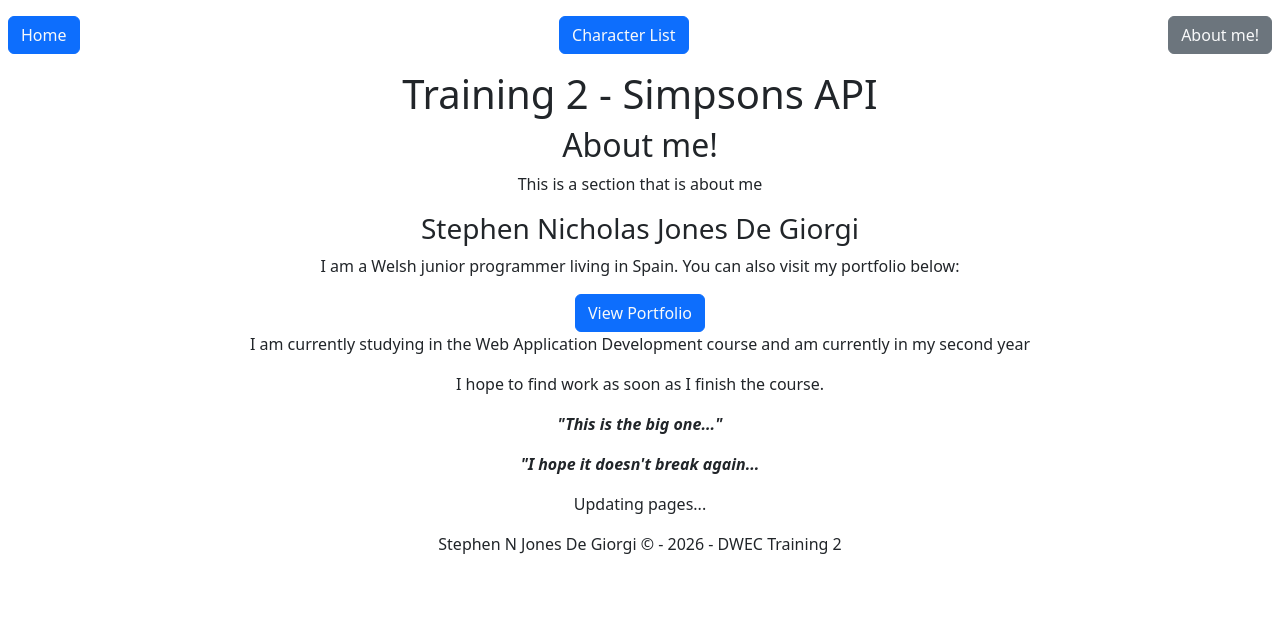
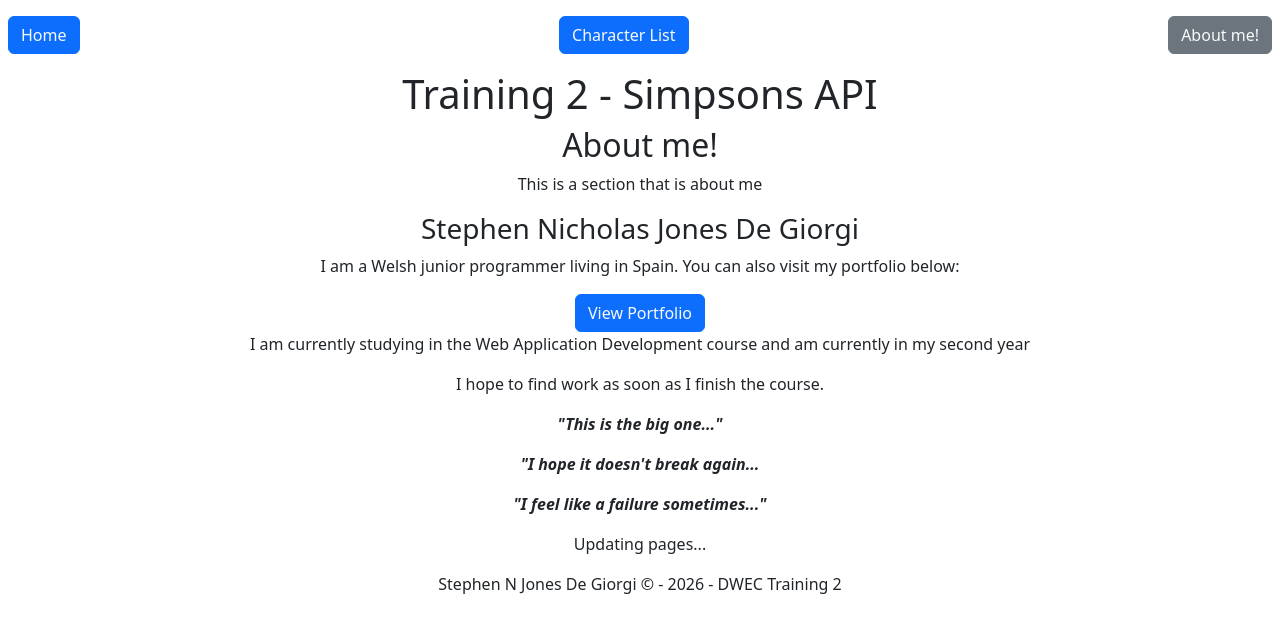
Before and after one commit to L0cksat/practice-simpson-api-dwec, an Angular app: page /about in a window 1280 px wide. Shown: the top 632 px of the page. Built offline with nearby package versions, Linux system fonts and the light colour scheme.

Commit message:
Update 2.11:  Updated about.html with another section of text.

```diff
--- a/src/app/pages/about/about.html
+++ b/src/app/pages/about/about.html
@@ -14,6 +14,7 @@
     <div class="fst-italic fw-semibold">
         <p>"This is the big one..."</p>
         <p>"I hope it doesn't break again...</p>
+        <p>"I feel like a failure sometimes..."</p>
     </div>
     <p>Updating pages...</p>
     </div>
```
